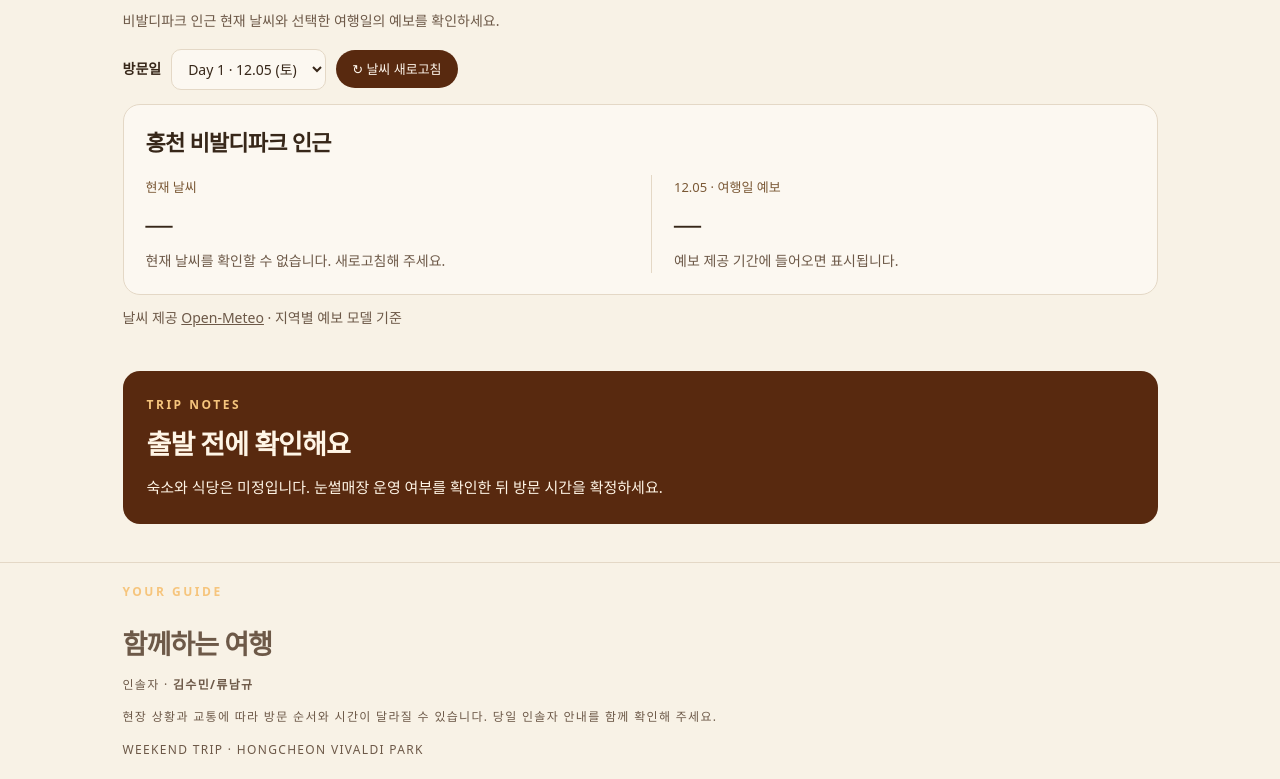
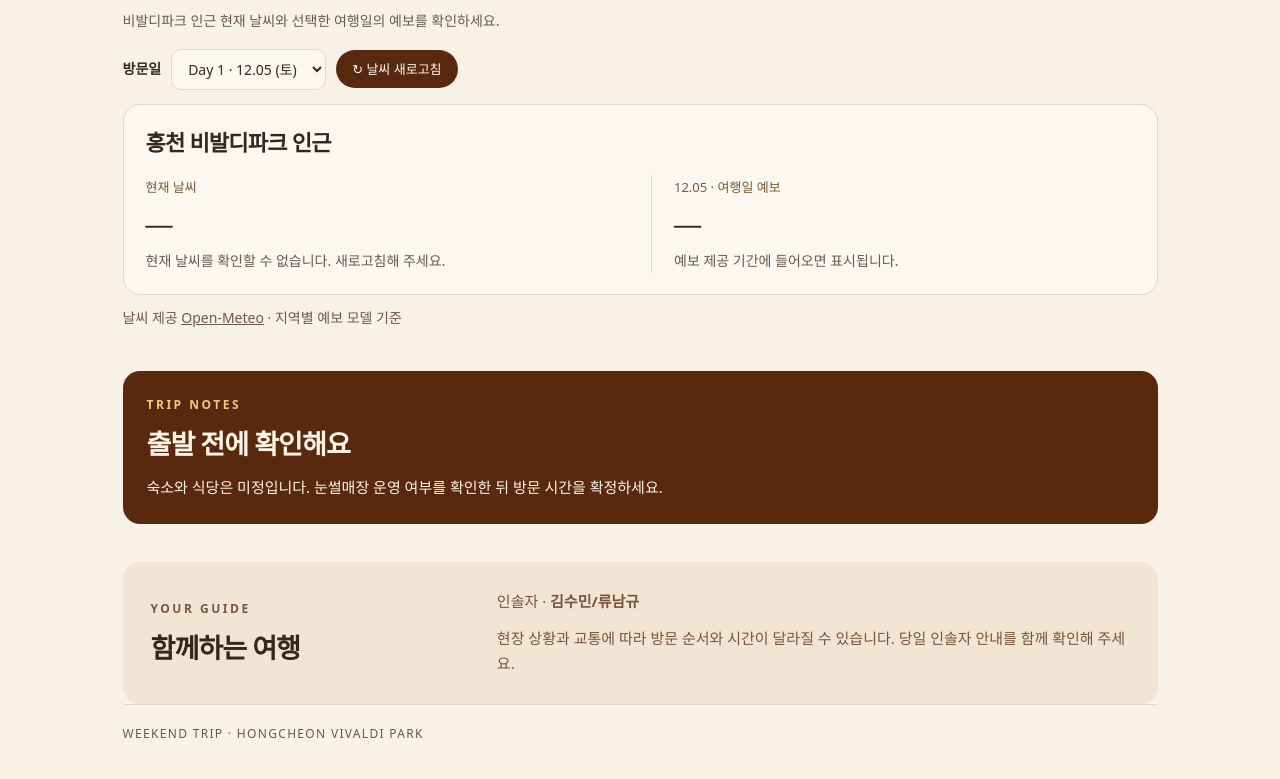
Before and after one commit to N0v2l/soomins-tripguide, a plain HTML site: page docs/index.html in a window 1280 px wide. Shown: the part 1376-2155 px from the top of the page. Drawn offline with Linux system fonts and the light colour scheme; no server answers.

Commit message:
Update style.css

```diff
--- a/docs/style.css
+++ b/docs/style.css
@@ -70,8 +70,29 @@ select { background: var(--card); color: var(--ink); border: 1px solid var(--lin
 .guide { margin: 0 0 38px; padding: 24px; border-radius: 17px; color: #fff5e6; background: var(--brown); }
 .guide .eyebrow { margin-bottom: 8px; }
 .guide p:last-child { margin: 0; }
-footer { border-top: 1px solid var(--line); padding-block: 19px; color: var(--muted); font-size: 12px; letter-spacing: .11em; }
+.footer-guide {
+  display: grid;
+  grid-template-columns: minmax(0, 1fr) minmax(0, 2fr);
+  align-items: center;
+  gap: 16px 30px;
+  border-radius: 17px;
+  padding: 27px 28px;
+  background: #f2e5d3;
+}
+.footer-guide .eyebrow { margin-bottom: 9px; color: #79583e; }
+.footer-guide h2 { margin: 0; }
+.footer-guide-copy { color: #795438; }
+.footer-guide-copy p { margin: 0; }
+.footer-guide-copy p + p { margin-top: 11px; }
+.footer-meta {
+  border-top: 1px solid var(--line);
+  padding-block: 19px;
+  color: var(--muted);
+  font-size: 12px;
+  letter-spacing: .11em;
+}
 @media (max-width: 650px) {
+  .footer-guide { grid-template-columns: 1fr; padding: 20px 17px; }
   .wrap, .nav-inner { width: calc(100% - 32px); }
   .masthead-inner { min-height: 60px; }
   .masthead a { font-size: 16px; }
```
